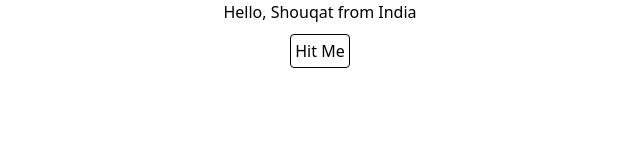
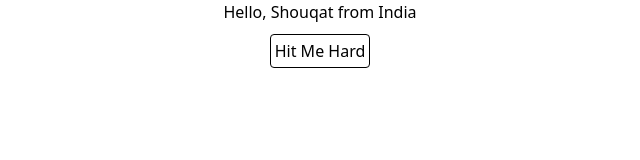
Before and after one commit to shouqatazeez/react-practice, a React (Vite) app: page / in a window 1280 px wide. Shown: the top 160 px of the page, without its empty margins (320-960 px from the left). Built offline with nearby package versions, Linux system fonts and the light colour scheme.

Commit message:
Testing code

```diff
--- a/src/Header.jsx
+++ b/src/Header.jsx
@@ -13,7 +13,7 @@ const Header = (props) => {
         className="border cursor-pointer rounded p-1 m-2.5"
         onClick={() => setName("Nawaz")}
       >
-        Hit Me
+        Hit Me Hard
       </button>
     </div>
   );
```
